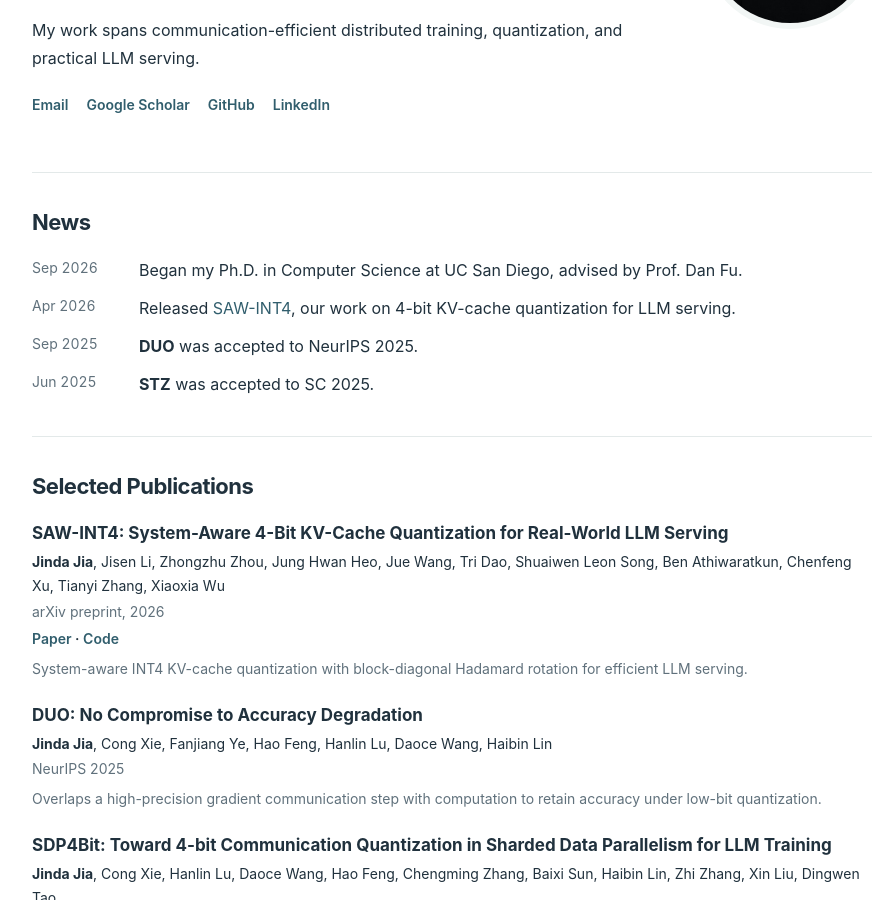
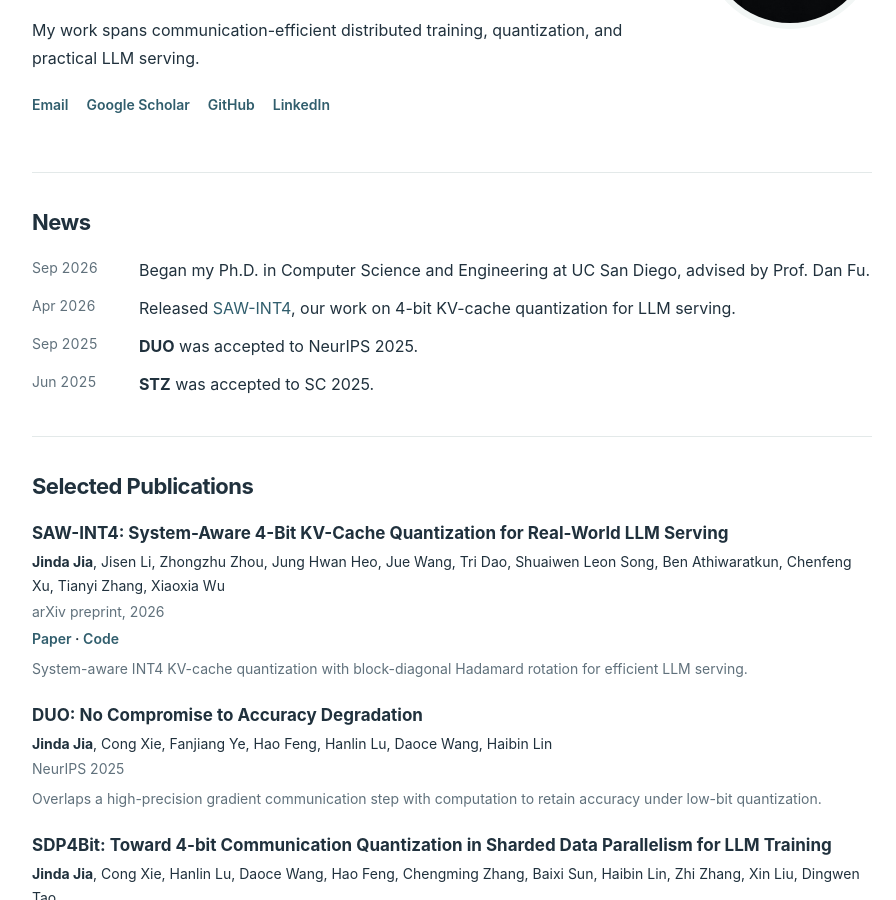
Before and after one commit to jindajia/jindajia.github.io, a Jekyll site: the page built from index.md, in a window 1280 px wide and 900 px high, scrolled down 378 px. Shown: the whole window, without its empty margins (188-1084 px from the left). Built offline with Jekyll 4.4.1, drawn with Linux system fonts in a browser that asks for light colours; some of the changed text lies outside the part shown.

Commit message:
Use UCSD CSE field consistently in news and education

```diff
--- a/index.md
+++ b/index.md
@@ -6,7 +6,7 @@
 <section id="news" aria-labelledby="news-title">
   <h2 id="news-title">News</h2>
   <ul class="news">
-    <li><span class="date">Sep 2026</span><span>Began my Ph.D. in Computer Science at UC San Diego, advised by Prof. Dan Fu.</span></li>
+    <li><span class="date">Sep 2026</span><span>Began my Ph.D. in Computer Science and Engineering at UC San Diego, advised by Prof. Dan Fu.</span></li>
     <li><span class="date">Apr 2026</span><span>Released <a href="https://arxiv.org/abs/2604.19157">SAW-INT4</a>, our work on 4-bit KV-cache quantization for LLM serving.</span></li>
     <li><span class="date">Sep 2025</span><span><strong>DUO</strong> was accepted to NeurIPS 2025.</span></li>
     <li><span class="date">Jun 2025</span><span><strong>STZ</strong> was accepted to SC 2025.</span></li>
@@ -67,7 +67,7 @@
 
 <section id="background" aria-labelledby="background-title">
   <h2 id="background-title">Background</h2>
-  <div class="entry"><span class="date">2026–present</span><div><h3>Ph.D. in Computer Science · UC San Diego</h3><p>Advised by Prof. Dan Fu.</p></div></div>
+  <div class="entry"><span class="date">2026–present</span><div><h3>Ph.D. in Computer Science and Engineering · UC San Diego</h3><p>Advised by Prof. Dan Fu.</p></div></div>
   <div class="entry"><span class="date">2024–2026</span><div><h3>Ph.D. studies in Computer Engineering · Indiana University Bloomington</h3></div></div>
   <div class="entry"><span class="date">2021–2022</span><div><h3>M.S. in Computer Science · University of Florida</h3></div></div>
   <div class="entry"><span class="date">2016–2020</span><div><h3>B.S. in Software Engineering · Shandong University</h3></div></div>
```
